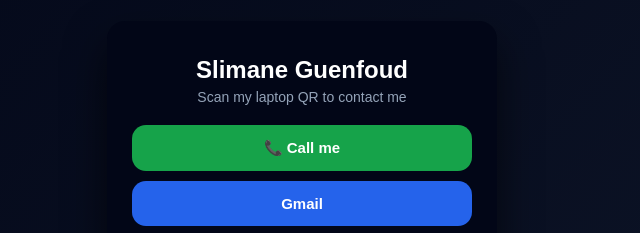
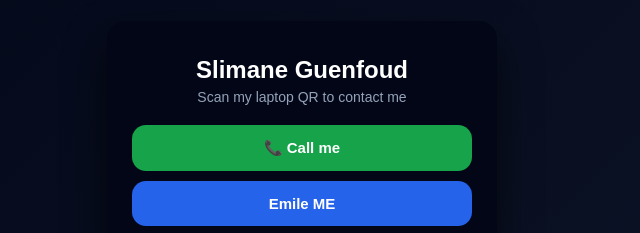
Before and after one commit to SoulaDSG/SOOOOLA, a plain HTML site: page index.html in a window 1280 px wide. Shown: the part 166-399 px from the top of the page, 338-978 px from the left. Drawn offline with Linux system fonts and the light colour scheme.

Commit message:
Update email link text from 'Gmail' to 'Emile ME'

```diff
--- a/index.html
+++ b/index.html
@@ -63,7 +63,7 @@ h1 {
     <div class="subtitle">Scan my laptop QR to contact me</div>
 
     <a class="btn call" href="tel:0783322403">📞 Call me</a>
-    <a class="btn email" href="https://mail.google.com/mail/?view=cm&to=dznet40@gmail.com">Gmail</a>
+    <a class="btn email" href="https://mail.google.com/mail/?view=cm&to=dznet40@gmail.com">Emile ME</a>
     <a class="btn ig" href="https://www.instagram.com/the_soul_3.6">📸 Instagram</a>
     <a class="btn fb" href="https://www.facebook.com/share/1Ap16qbFHp/">📘 Facebook</a>
     <a class="btn snap" href="https://www.snapchat.com/add/soula.666">👻 Snapchat</a>
```
